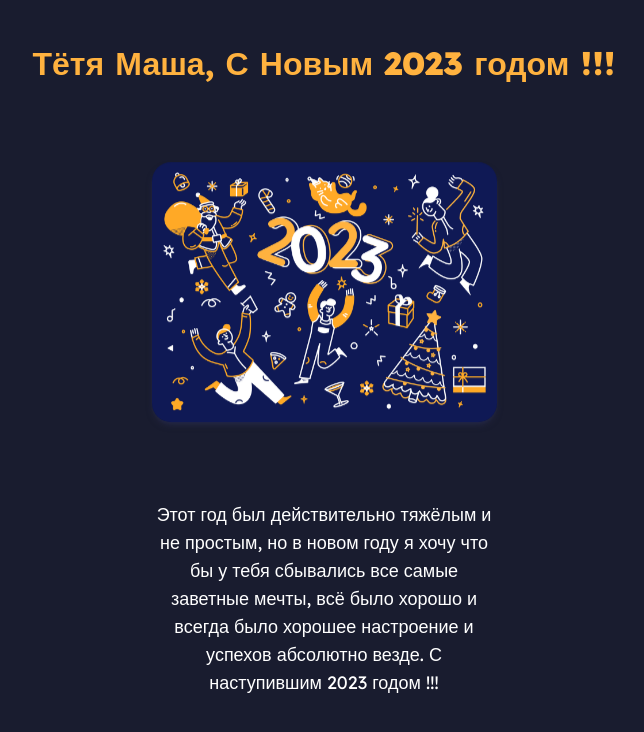
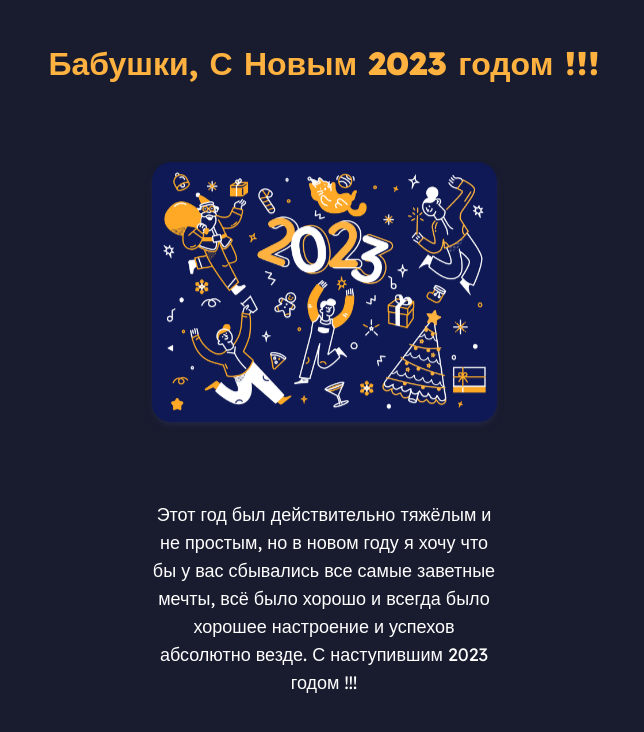
Before and after one commit to Pyto015/ny-bratya, a React (Vite) app: page / in a window 1280 px wide. Shown: the top 732 px of the page, without its empty margins (316-960 px from the left). Built offline with nearby package versions, Linux system fonts and the light colour scheme; no server answers.

Commit message:
Happy new Year Babushki

```diff
--- a/src/App.tsx
+++ b/src/App.tsx
@@ -10,7 +10,7 @@ const App = () => {
 			<div className='bg-[#191C2F] w-full h-[100vh] flex justify-around items-center flex-col'>
 				<div className='flex'>
 					<h1 className='text-[#FFB23F] font-lexend font-bold text-[32px] text-center'>
-						Тётя Маша, С Новым 2023 годом !!!
+						Бабушки, С Новым 2023 годом !!!
 					</h1>
 				</div>
 				<img
@@ -22,7 +22,7 @@ const App = () => {
 				/>
 				<p className='font-lexend text-white w-[345px] h-[260px] text-lg text-center hover:transition-all hover:text-[#ffb23f] transition-all'>
 					Этот год был действительно тяжёлым и не простым, но в новом году я
-					хочу что бы у тебя сбывались все самые заветные мечты, всё было хорошо
+					хочу что бы у вас сбывались все самые заветные мечты, всё было хорошо
 					и всегда было хорошее настроение и успехов абсолютно везде. С
 					наступившим 2023 годом !!!
 				</p>
```
